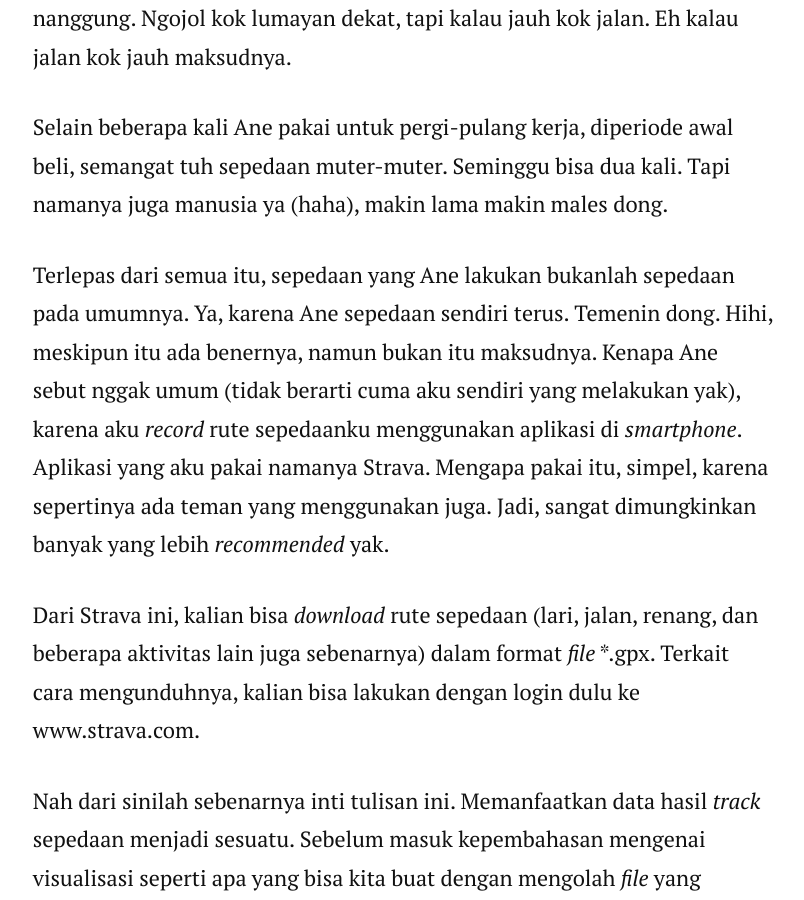
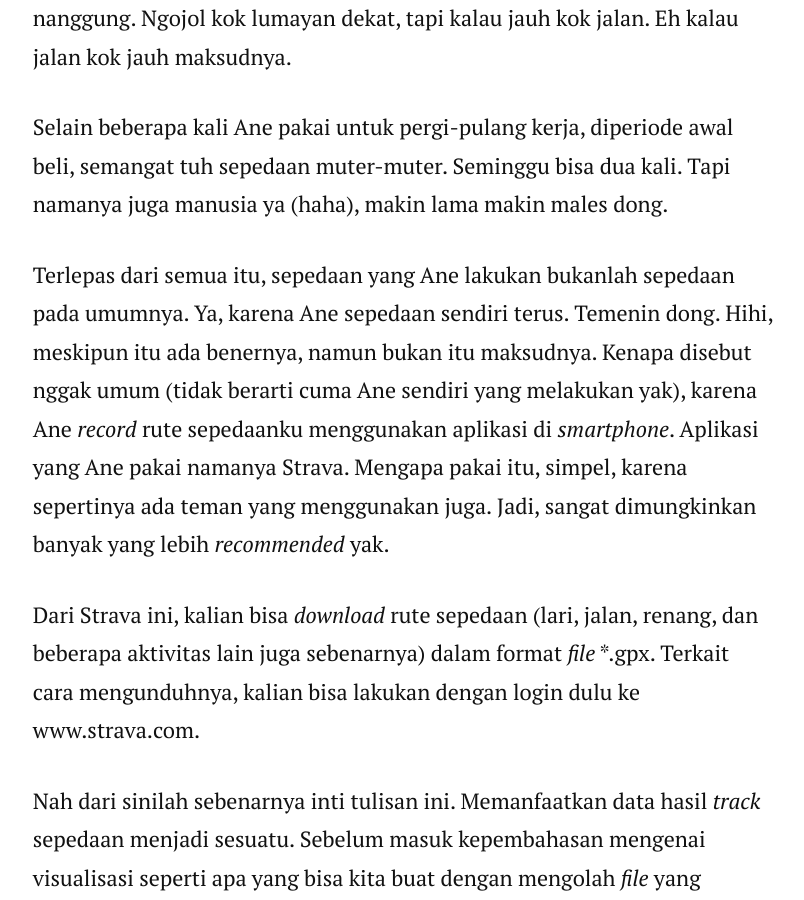
Before and after one commit to rifkifau/rifkifau.github.io, a Jekyll site: the page built from _posts/2021-06-12-mengikuti-tren-sepedaan-ternyata-ada-manfaatnya.markdown, in a window 1280 px wide and 900 px high, scrolled down 1945 px. Shown: the whole window, without its empty margins (236-1040 px from the left). Built offline with Jekyll 4.4.1, drawn with Linux system fonts in a browser that asks for light colours; nearby versions of some CDN libraries; comment, search, counter and statistics services are not loaded; some of the changed text lies outside the part shown.

Commit message:
Update 2021-06-12-mengikuti-tren-sepedaan-ternyata-ada-manfaatnya.markdown

```diff
--- a/_posts/2021-06-12-mengikuti-tren-sepedaan-ternyata-ada-manfaatnya.markdown
+++ b/_posts/2021-06-12-mengikuti-tren-sepedaan-ternyata-ada-manfaatnya.markdown
@@ -11,7 +11,7 @@ tags:   [ Tren, Sepeda, Manfaat, Visualisasi, Data, Track ]
 </sup>
 <hr>
 <p>
-Sekitar pertengahan bulan Agustus 2020 lalu Ane memutuskan untuk membeli sepeda lipat. Sempat menjadi bahan omongan teman karena warnanya yang kuning. Fotonya aku lampirkan dibawah yak.
+Sekitar pertengahan bulan Agustus 2020 lalu Ane memutuskan untuk membeli sepeda lipat. Sempat menjadi bahan omongan teman karena warnanya yang kuning. Fotonya Ane lampirkan dibawah yak.
 </p>
 ![sepeda-ecosmo-9-rifkifau](../../images/manfaat-sepedaan/sepeda-ecosmo-9-rifkifau.jpg)
 <p>
@@ -21,7 +21,7 @@ Selain karena tren, sebenarnya sudah cukup lama juga kepengen beli sepeda. Awaln
 Selain beberapa kali Ane pakai untuk pergi-pulang kerja, diperiode awal beli, semangat tuh sepedaan muter-muter. Seminggu bisa dua kali. Tapi namanya juga manusia ya (haha), makin lama makin males dong.
 </p>
 <p>
-Terlepas dari semua itu, sepedaan yang Ane lakukan bukanlah sepedaan pada umumnya. Ya, karena Ane sepedaan sendiri terus. Temenin dong. Hihi, meskipun itu ada benernya, namun bukan itu maksudnya. Kenapa Ane sebut nggak umum (tidak berarti cuma aku sendiri yang melakukan yak), karena aku <em>record</em> rute sepedaanku menggunakan aplikasi di <em>smartphone</em>. Aplikasi yang aku pakai namanya Strava. Mengapa pakai itu, simpel, karena sepertinya ada teman yang menggunakan juga. Jadi, sangat dimungkinkan banyak yang lebih <em>recommended</em> yak.
+Terlepas dari semua itu, sepedaan yang Ane lakukan bukanlah sepedaan pada umumnya. Ya, karena Ane sepedaan sendiri terus. Temenin dong. Hihi, meskipun itu ada benernya, namun bukan itu maksudnya. Kenapa disebut nggak umum (tidak berarti cuma Ane sendiri yang melakukan yak), karena Ane <em>record</em> rute sepedaanku menggunakan aplikasi di <em>smartphone</em>. Aplikasi yang Ane pakai namanya Strava. Mengapa pakai itu, simpel, karena sepertinya ada teman yang menggunakan juga. Jadi, sangat dimungkinkan banyak yang lebih <em>recommended</em> yak.
 </p>
 <p>
 Dari Strava ini, kalian bisa <em>download</em> rute sepedaan (lari, jalan, renang, dan beberapa aktivitas lain juga sebenarnya) dalam format <em>file</em> *.gpx. Terkait cara mengunduhnya, kalian bisa lakukan dengan login dulu ke www.strava.com.
```
